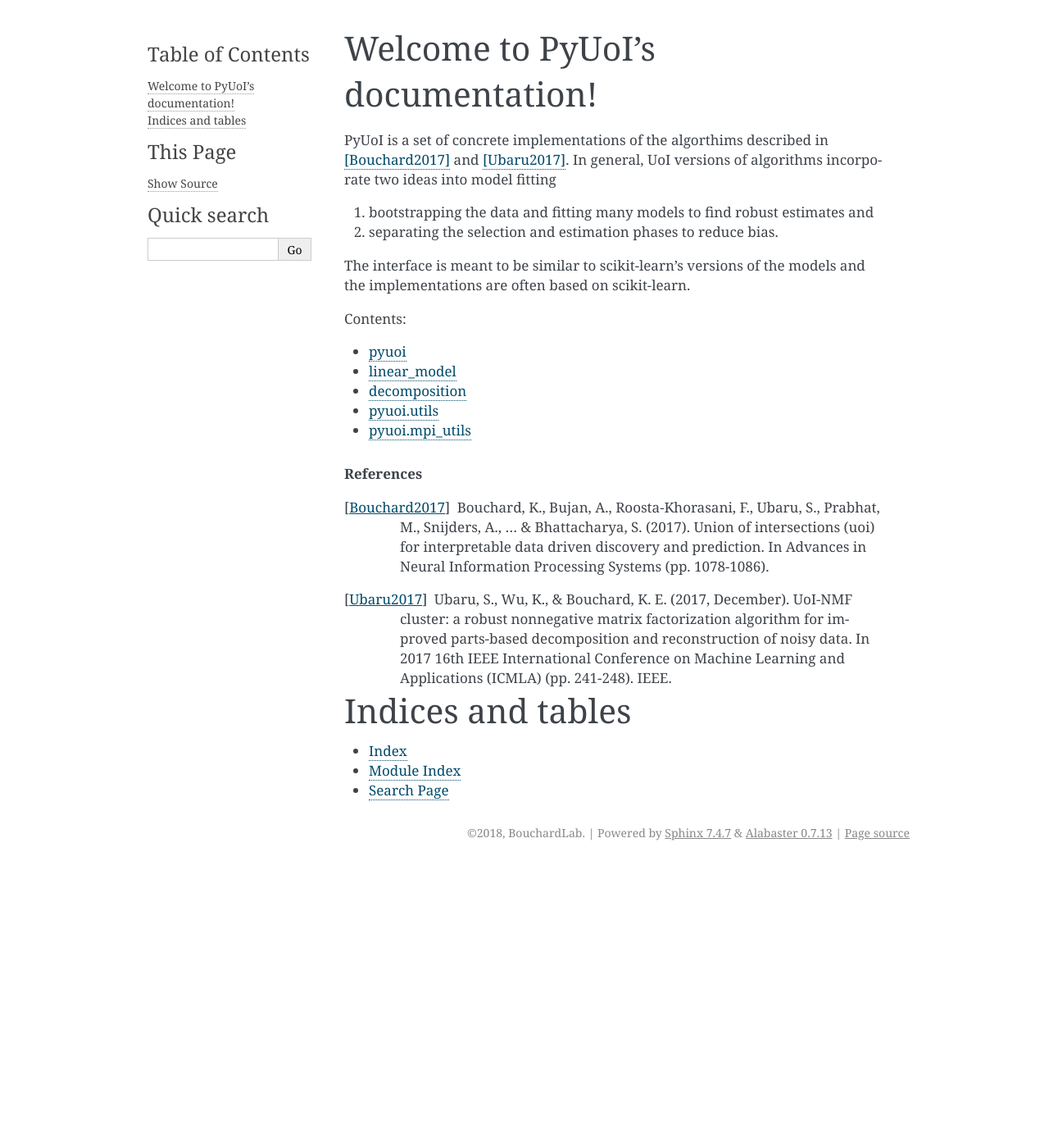
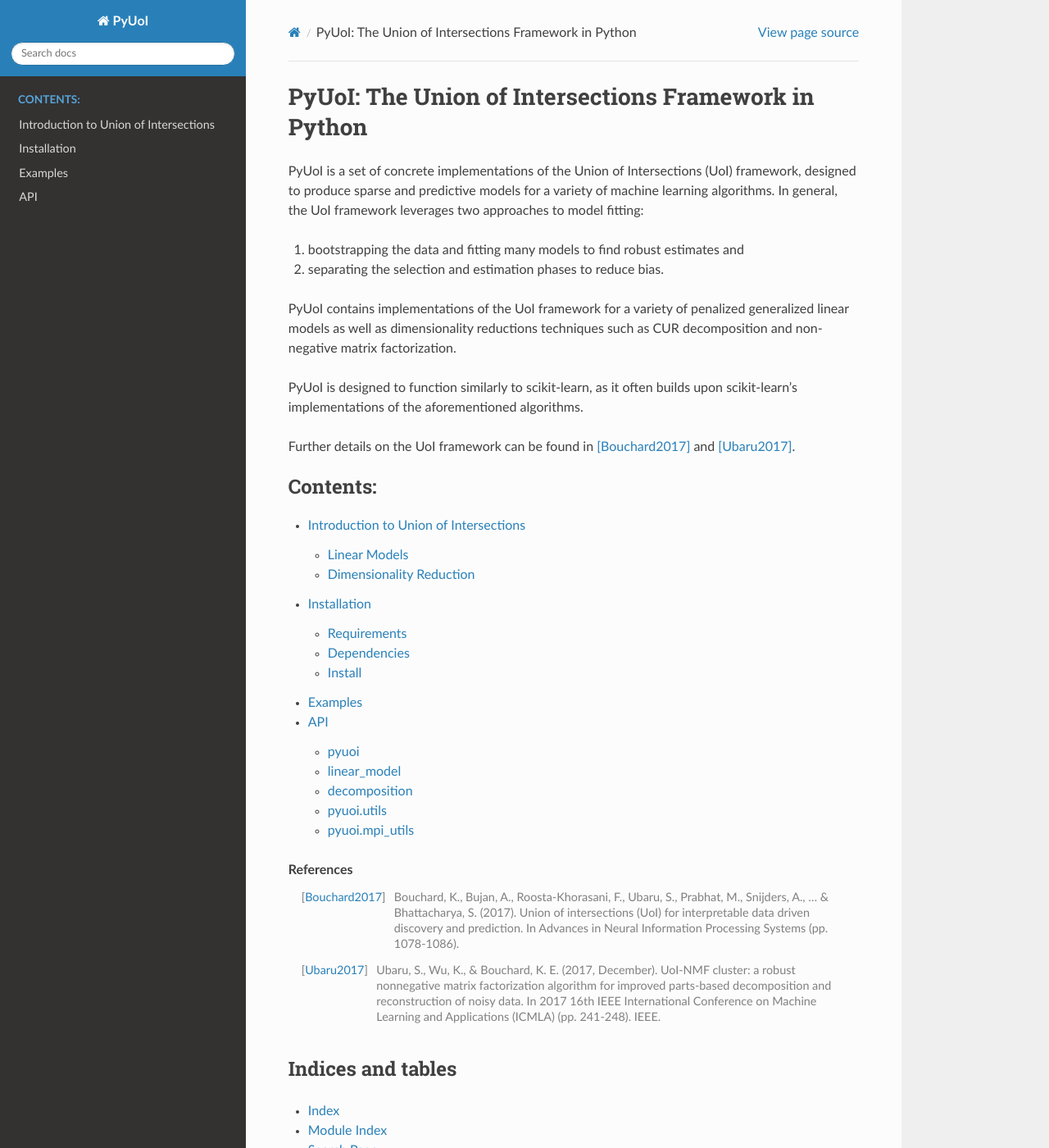
Before and after one commit to BouchardLab/pyuoi, a Sphinx documentation site: the page built from docs/source/index.rst, in a window 1280 px wide and 1400 px high. Shown: the whole window at 82% size. Built offline with Sphinx 7.4.7 and the Read the Docs theme 2.0.0, drawn with Linux system fonts in a browser that asks for light colours; some of the changed text lies outside the part shown.

Commit message:
[WIP] fleshing out documentation. updated theme and added sections to docs.

```diff
--- a/docs/source/conf.py
+++ b/docs/source/conf.py
@@ -14,6 +14,8 @@
 #
 import os
 import sys
+import sphinx_rtd_theme
+
 sys.path.insert(0, os.path.abspath(os.path.join('..', '..')))
 
 
@@ -49,7 +51,8 @@ extensions = [
     'sphinx.ext.viewcode',
     'sphinx.ext.githubpages',
     'sphinx.ext.napoleon',
-    'sphinx.ext.mathjax'
+    'sphinx.ext.mathjax',
+    'sphinx_rtd_theme'
 ]
 
 # Add any paths that contain templates here, relative to this directory.
@@ -85,7 +88,8 @@ pygments_style = None
 # The theme to use for HTML and HTML Help pages.  See the documentation for
 # a list of builtin themes.
 #
-html_theme = 'alabaster'
+html_theme = "sphinx_rtd_theme"
+html_theme_path = [sphinx_rtd_theme.get_html_theme_path()]
 
 # Theme options are theme-specific and customize the look and feel of a theme
 # further.  For a list of options available for each theme, see the
@@ -96,7 +100,7 @@ html_theme = 'alabaster'
 # Add any paths that contain custom static files (such as style sheets) here,
 # relative to this directory. They are copied after the builtin static files,
 # so a file named "default.css" will overwrite the builtin "default.css".
-html_static_path = ['_static']
+# html_static_path = ['_static']
 
 # Custom sidebar templates, must be a dictionary that maps document names
 # to template names.
--- /dev/null
+++ b/docs/source/examples.rst
@@ -0,0 +1,5 @@
+.. PyUoI
+
+========
+Examples
+========
--- a/docs/source/index.rst
+++ b/docs/source/index.rst
@@ -1,36 +1,49 @@
-.. PyUoI documentation master file, created by
-   sphinx-quickstart on Thu Dec 13 11:27:32 2018.
-   You can adapt this file completely to your liking, but it should at least
-   contain the root `toctree` directive.
+.. PyUoI
 
-Welcome to PyUoI's documentation!
-=================================
+=====================================================
+PyUoI: The Union of Intersections Framework in Python
+=====================================================
 
-PyUoI is a set of concrete implementations of the algorthims described
-in [Bouchard2017]_ and [Ubaru2017]_. In general, UoI versions of algorithms incorporate
-two ideas into model fitting
+PyUoI is a set of concrete implementations of the Union of Intersections (UoI)
+framework, designed to produce sparse and predictive models for a variety of
+machine learning algorithms. In general, the UoI framework leverages two
+approaches to model fitting:
 
 #. bootstrapping the data and fitting many models to find robust estimates and
 #. separating the selection and estimation phases to reduce bias.
 
-The interface is meant to be similar to scikit-learn's versions of the models
-and the implementations are often based on scikit-learn.
+PyUoI contains implementations of the UoI framework for a variety of penalized
+generalized linear models as well as dimensionality reductions techniques such
+as CUR decomposition and non-negative matrix factorization.
+
+PyUoI is designed to function similarly to scikit-learn, as it often builds
+upon scikit-learn's implementations of the aforementioned algorithms.
+
+Further details on the UoI framework can be found in [Bouchard2017]_ and
+[Ubaru2017]_.
 
 .. toctree::
    :maxdepth: 2
    :caption: Contents:
 
-   pyuoi/pyuoi
-   pyuoi/linear_model/linear_model
-   pyuoi/decomposition/decomposition
-   pyuoi/utils
-   pyuoi/mpi_utils
+   introduction
+   installation
+   examples
+   api
 
 .. rubric:: References
 
-.. [Bouchard2017] Bouchard, K., Bujan, A., Roosta-Khorasani, F., Ubaru, S., Prabhat, M., Snijders, A., ... & Bhattacharya, S. (2017). Union of intersections (uoi) for interpretable data driven discovery and prediction. In Advances in Neural Information Processing Systems (pp. 1078-1086).
+.. [Bouchard2017] Bouchard, K., Bujan, A., Roosta-Khorasani, F., Ubaru, S.,
+    Prabhat, M., Snijders, A., ... & Bhattacharya, S. (2017). Union of
+    intersections (UoI) for interpretable data driven discovery and
+    prediction. In Advances in Neural Information Processing
+    Systems (pp. 1078-1086).
 
-.. [Ubaru2017] Ubaru, S., Wu, K., & Bouchard, K. E. (2017, December). UoI-NMF cluster: a robust nonnegative matrix factorization algorithm for improved parts-based decomposition and reconstruction of noisy data. In 2017 16th IEEE International Conference on Machine Learning and Applications (ICMLA) (pp. 241-248). IEEE.
+.. [Ubaru2017] Ubaru, S., Wu, K., & Bouchard, K. E. (2017, December). UoI-NMF
+    cluster: a robust nonnegative matrix factorization algorithm for improved
+    parts-based decomposition and reconstruction of noisy data. In 2017 16th
+    IEEE International Conference on Machine Learning and Applications (ICMLA)
+    (pp. 241-248). IEEE.
 
 
 Indices and tables
--- /dev/null
+++ b/docs/source/installation.rst
@@ -0,0 +1,14 @@
+.. PyUoI
+
+============
+Installation
+============
+
+Requirements
+------------
+
+Dependencies
+------------
+
+Install
+-------
--- /dev/null
+++ b/docs/source/introduction.rst
@@ -0,0 +1,30 @@
+.. PyUoI
+
+======================================
+Introduction to Union of Intersections
+======================================
+
+The Union of Intersections (UoI) is a flexible, modular, and scalable framework
+capable of enhance both the identification of features (model selection) as
+well as the estimation of the contributions of these features
+(model estimation).
+
+Methods built on top of the UoI framework (e.g. regression, classification,
+dimensionality reduction) leverage stochastic data resampling and a range of
+sparsity-inducing regularization parameters/dimensions to build families of
+potential feature sets robust to resamples (i.e., perturbations) of the data,
+and then average nearly unbiased parameter estimates of selected features to
+maximize predictive accuracy.
+
+PyUoI has implementations of the UoI variants for several lasso or
+elastic-net penalized generalized linear models (linear, logistic, and Poisson
+regression) as well as dimensionality reduction techniques, including CUR
+(column subset selection) and non-negative matrix factorization. Below, we
+detail the UoI framework in these contexts.
+
+Linear Models
+-------------
+
+Dimensionality Reduction
+------------------------
+ruff
```
Also changed, not shown: docs/source/api.rst (added, +14 -0 lines).
